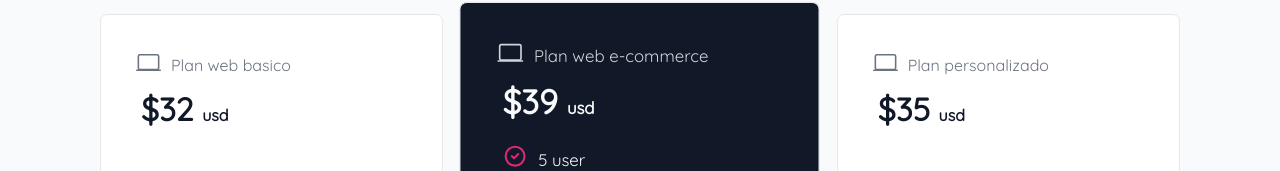
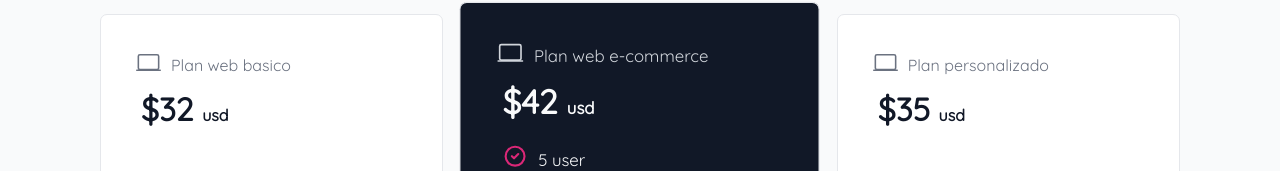
Before and after one commit to danieldmngz96/CREA2, a React app: page / in a window 1280 px wide. Shown: the part 781-952 px from the top of the page. Built offline with nearby package versions, Linux system fonts and the light colour scheme.

Commit message:
commit de prueba

```diff
--- a/src/pages/Home.jsx
+++ b/src/pages/Home.jsx
@@ -16,7 +16,7 @@ const Home = () => {
             items={['1 user', '10 downloads per month', 'Roster files']}
           />
           <PriceCard
-            price='$39'
+            price='$42'
             title='Plan web e-commerce'
             items={['5 user', 'Unlimited downloads', 'Custom packs', 'Fully-editable files', '200+ custom icons']}
           />
```
